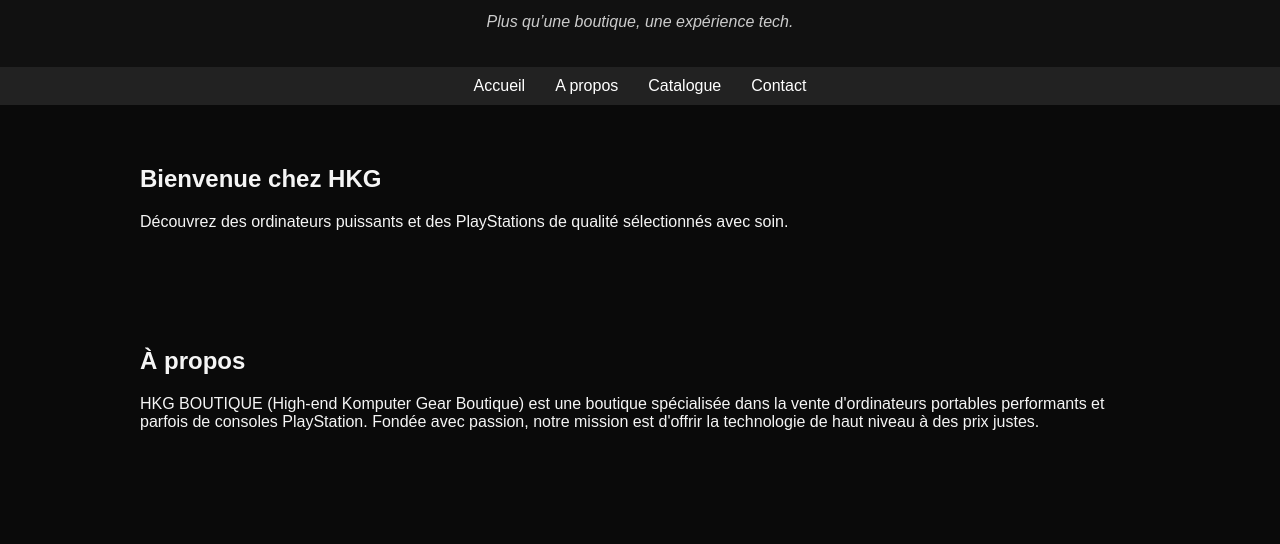
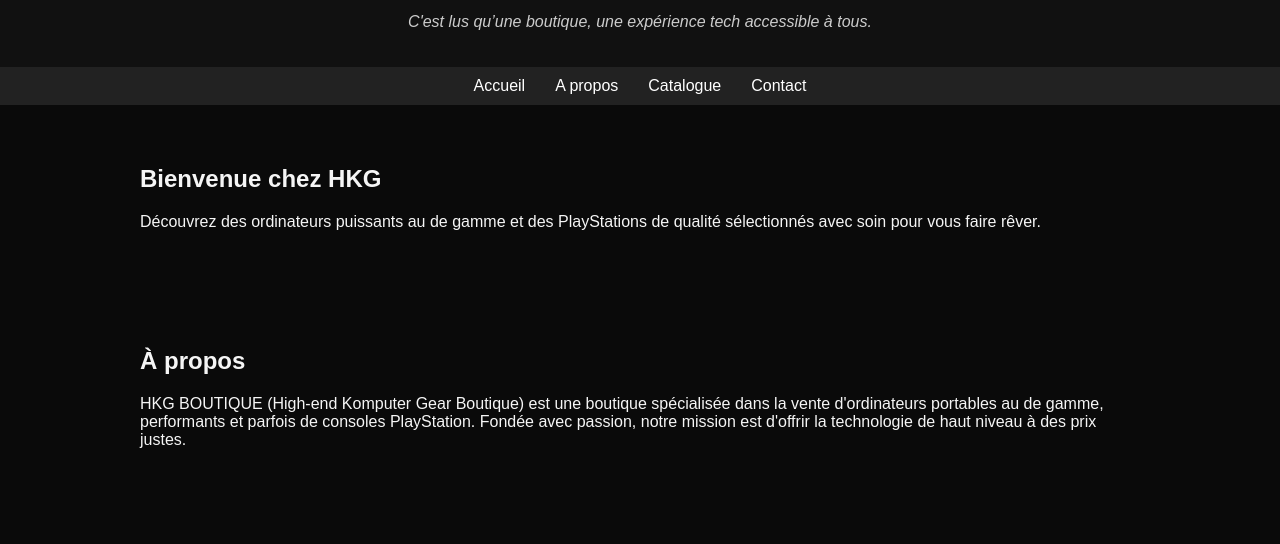
Before and after one commit to WonderPlancadi17/HKG-Boutique-17, a plain HTML site: page index.html in a window 1280 px wide. Shown: the part 68-612 px from the top of the page. Drawn offline with Linux system fonts and the light colour scheme.

Commit message:
Update text content in index.html
Modification finale

```diff
--- a/index.html
+++ b/index.html
@@ -80,7 +80,7 @@
 <body>
   <header>
     <h1>HKG BOUTIQUE</h1>
-    <p>Plus qu’une boutique, une expérience tech.</p>
+    <p>C'est lus qu’une boutique, une expérience tech accessible à tous.</p>
   </header>
 
   <nav>
@@ -92,12 +92,12 @@
 
   <section id="accueil">
     <h2>Bienvenue chez HKG</h2>
-    <p>Découvrez des ordinateurs puissants et des PlayStations de qualité sélectionnés avec soin.</p>
+    <p>Découvrez des ordinateurs puissants au de gamme et des PlayStations de qualité sélectionnés avec soin pour vous faire rêver.</p>
   </section>
 
   <section id="a-propos">
     <h2>À propos</h2>
-    <p>HKG BOUTIQUE (High-end Komputer Gear Boutique) est une boutique spécialisée dans la vente d'ordinateurs portables performants et parfois de consoles PlayStation. Fondée avec passion, notre mission est d'offrir la technologie de haut niveau à des prix justes.</p>
+    <p>HKG BOUTIQUE (High-end Komputer Gear Boutique) est une boutique spécialisée dans la vente d'ordinateurs portables au de gamme, performants et parfois de consoles PlayStation. Fondée avec passion, notre mission est d'offrir la technologie de haut niveau à des prix justes.</p>
   </section>
 
   <section id="catalogue">
```
